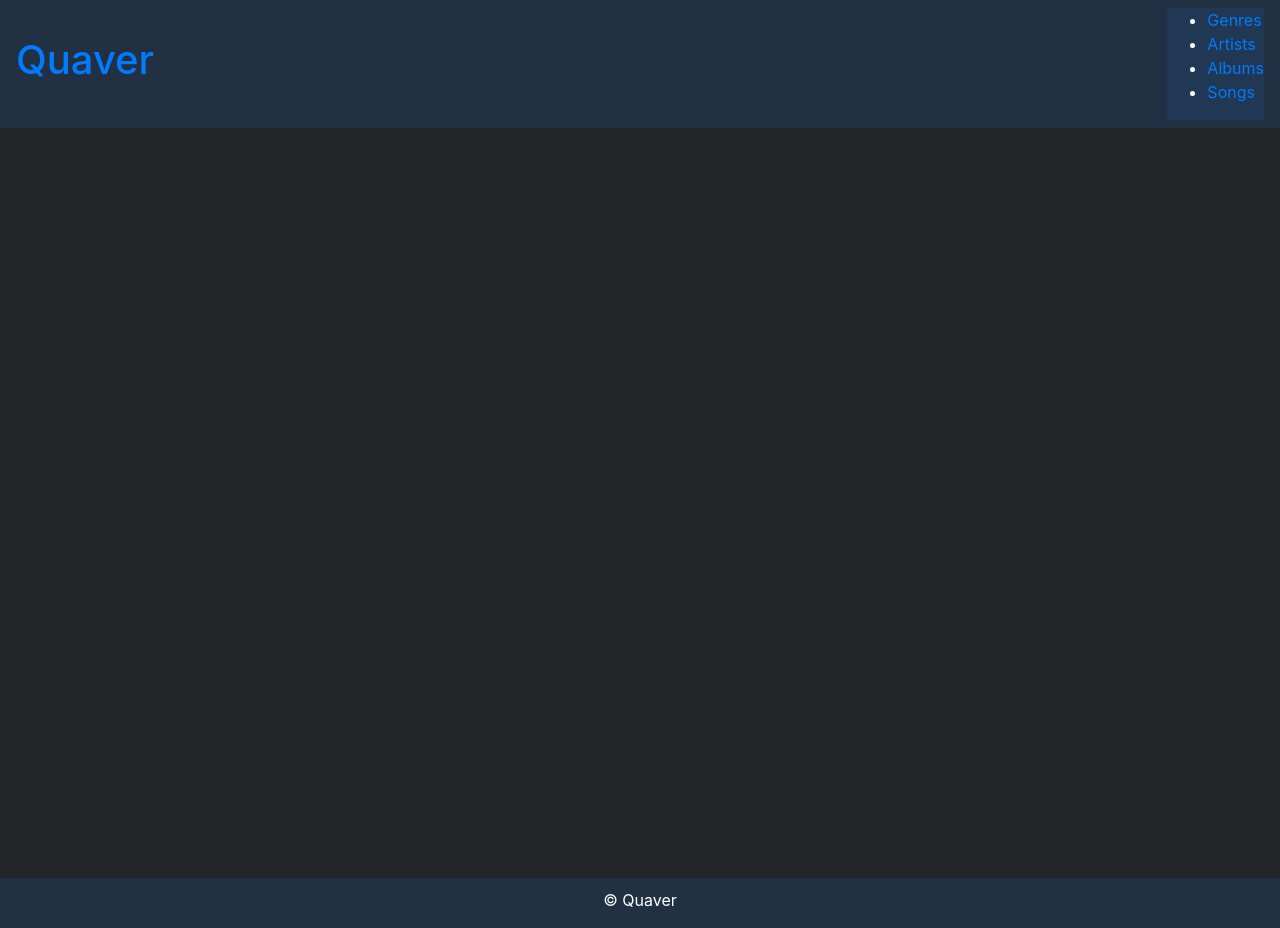
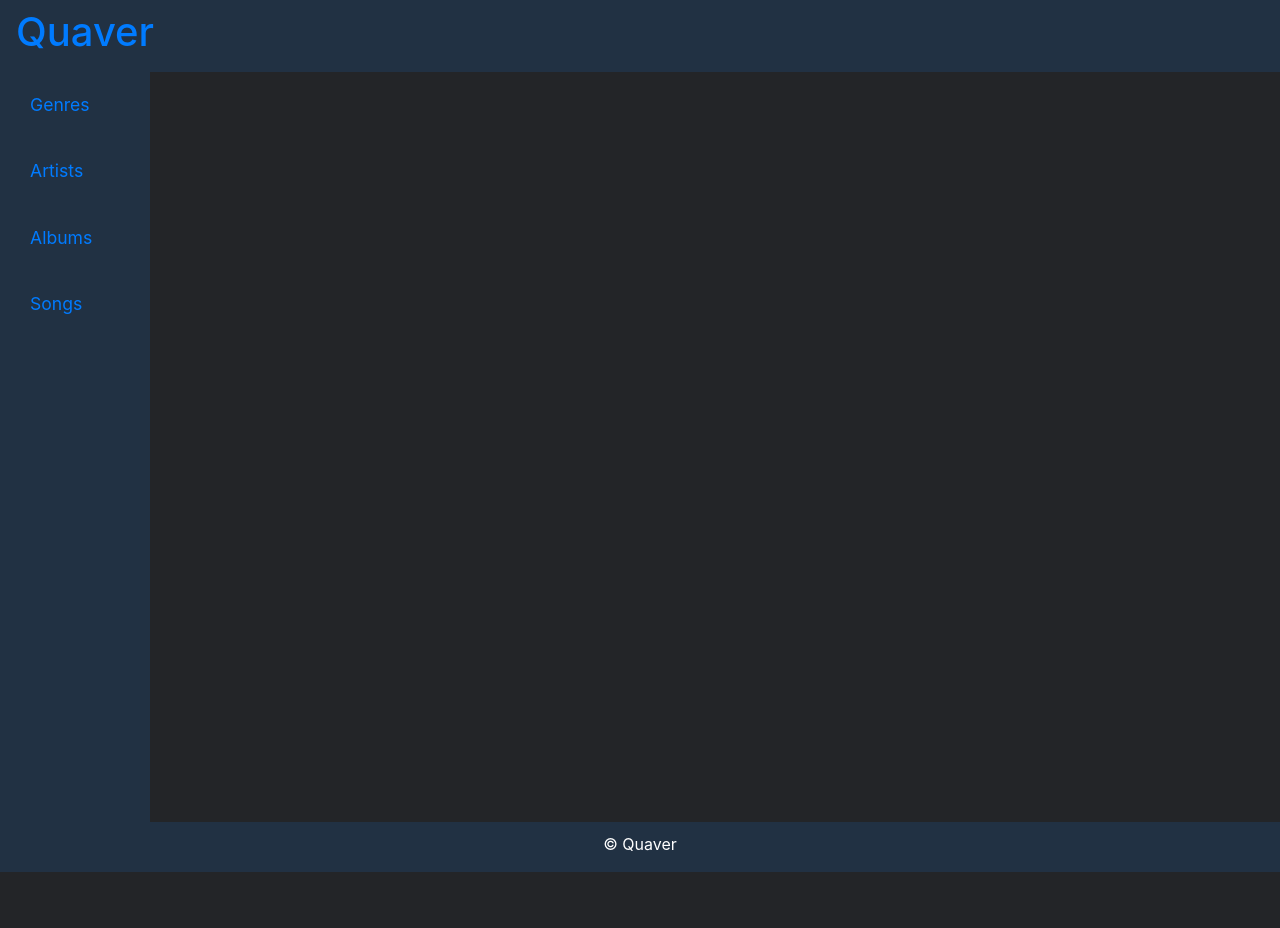
Before and after one commit to Bertley/quaver, an Angular app: page / in a window 1280 px wide. After the commit the page ends 872 px from the top, so only its background shows below. Built offline with nearby package versions, Linux system fonts and the light colour scheme.

Commit message:
added links to side nav

```diff
--- a/src/app/header/header.component.html
+++ b/src/app/header/header.component.html
@@ -1,15 +1,36 @@
 <nav class="navbar">
   <h1><a routerLink="">{{title}}</a></h1>
-  <nav>
-    <ul>
-      <li><a routerLink="genres">Genres</a></li>
-      <li><a routerLink="artists">Artists</a></li>
-      <li><a routerLink="albums">Albums</a></li>
-      <li><a routerLink="songs">Songs</a></li>
-    </ul>
-  </nav>
+  <!--<ul>-->
+    <!--<li><a routerLink="genres">Genres</a></li>-->
+    <!--<ng-container *ngIf="genreSelected !== ''">-->
+      <!--<li><a routerLink="artists">Artists</a></li>-->
+    <!--</ng-container>-->
+    <!--<ng-container *ngIf="artistSelected !== ''">-->
+      <!--<li><a routerLink="albums">Albums</a></li>-->
+    <!--</ng-container>-->
+    <!--<ng-container *ngIf="albumSelected !== ''">-->
+      <!--<li><a routerLink="songs">Songs</a></li>-->
+    <!--</ng-container>-->
+  <!--</ul>-->
+
   <!--<div class="">-->
-    <!--<input type="text" name="search" class="form-control d-inline" placeholder="">-->
-    <!--<button name="searchBtn" class="d-inline">Find</button>-->
+  <!--<input type="text" name="search" class="form-control d-inline" placeholder="">-->
+  <!--<button name="searchBtn" class="d-inline">Find</button>-->
   <!--</div>-->
 </nav>
+<div class="sideNav">
+  <ul>
+    <a routerLink="genres">
+      <li>Genres</li>
+    </a>
+    <a routerLink="artists">
+      <li>Artists</li>
+    </a>
+    <a routerLink="albums">
+      <li>Albums</li>
+    </a>
+    <a routerLink="songs">
+      <li>Songs</li>
+    </a>
+  </ul>
+</div>
--- a/src/app/header/header.component.scss
+++ b/src/app/header/header.component.scss
@@ -1,3 +1,29 @@
 nav {
-  background-color: rgba(31, 68, 107, 0.4);
+  background-color: #213143;
 }
+
+.sideNav {
+  background-color: #213143;
+  position: absolute;
+  top: 72px;
+  height: 100%;
+  width: 150px;
+}
+
+ul {
+  list-style-type: none;
+  padding: 0;
+}
+
+ul a {
+  text-decoration: none;
+  font-size: 1.1rem;
+}
+
+ul li {
+  padding: 20px 0 20px 30px;
+}
+
+ul li:hover {
+  background-color: white;
+}
--- a/src/app/header/header.component.ts
+++ b/src/app/header/header.component.ts
@@ -1,4 +1,5 @@
 import {Component, OnInit} from '@angular/core';
+import {CommsService} from '../comms.service';
 
 @Component({
   selector: 'app-header',
@@ -7,11 +8,17 @@ import {Component, OnInit} from '@angular/core';
 })
 export class HeaderComponent implements OnInit {
   title = 'Quaver';
+  genreSelected = '';
+  artistSelected = '';
+  albumSelected = '';
 
-  constructor() {
+  constructor(private comms: CommsService) {
   }
 
   ngOnInit() {
+    this.comms.genreSelected.subscribe(data => this.genreSelected = data);
+    this.comms.artistSelected.subscribe(data => this.artistSelected = data);
+    this.comms.albumSelected.subscribe(data => this.albumSelected = data);
   }
 
 }
```
